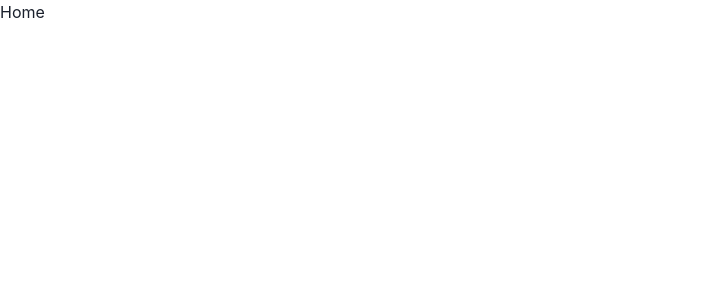
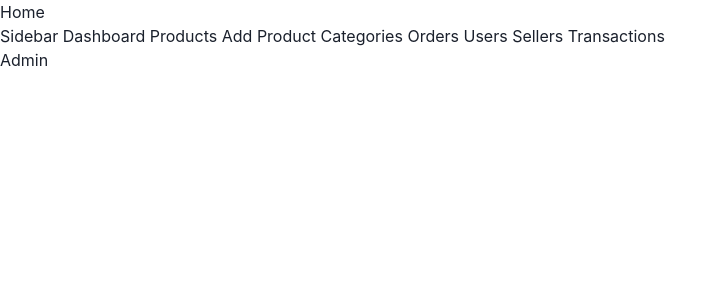
Before and after one commit to narender24681/Meesho-Clone, a React (Create React App) app in the folder frontend/: page /admin in a window 1280 px wide. Before the commit this address had no page. Shown: the top 300 px of the page, without its empty margins (0-727 px from the left). Built offline with nearby package versions, Linux system fonts and the light colour scheme.

Commit message:
Admin Page

```diff
--- a/frontend/src/Components/AllRoutes.js
+++ b/frontend/src/Components/AllRoutes.js
@@ -1,11 +1,13 @@
 import React from 'react';
 import { Route, Routes } from 'react-router-dom';
 import { Home } from '../Pages/Home';
+import { Admin } from '../Pages/Admin/Admin';
 
 export const AllRoutes = () => {
   return (
     <Routes>
         <Route path="/" element={<Home/>}/>
+        <Route path="/admin" element={<Admin/>}/>
     </Routes>
   )
 }
--- /dev/null
+++ b/frontend/src/Pages/Admin/Admin.js
@@ -0,0 +1,15 @@
+import React from 'react'
+import { Sidebar } from './Sidebar'
+import styled from '@emotion/styled'
+
+export const Admin = () => {
+  return (
+    <div>
+      <Sidebar />
+      Admin
+    </div>
+  )
+}
+
+const Div = styled.div`
+`;
--- /dev/null
+++ b/frontend/src/Pages/Admin/Sidebar.js
@@ -0,0 +1,18 @@
+import React from 'react';
+
+export const Sidebar = () => {
+  return (
+    <div>
+        Sidebar
+
+        Dashboard
+        Products
+        Add Product
+        Categories
+        Orders
+        Users
+        Sellers
+        Transactions
+    </div>
+  )
+}
```
